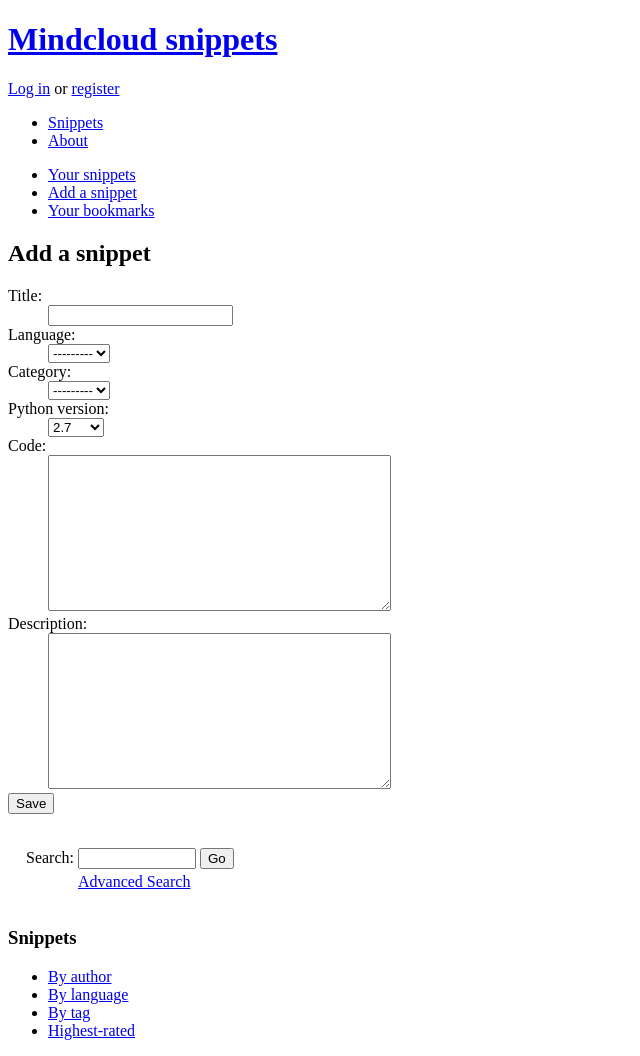
After one commit to Mindcloud/PyPlates, a Django app: template templates/mysite/add_snippet.html in a window 1280 px wide. The commit adds this page. Shown: the whole page, without its empty margins (0-640 px from the left). Run offline with Django 3.2, Linux system fonts and the light colour scheme; the template is opened without the code that fills it: values that come from a table or form of the project are taken from there, others are empty; parts of the project's set-up code (start-up, migrations or seed data) failed here and were passed over.

Commit message:
Added the forms for adding snippets from the web site

```diff
--- /dev/null
+++ b/snipsite/mysite/forms.py
@@ -0,0 +1,9 @@
+from django import forms
+from django.contrib import admin
+
+from mysite.models import Language, Snippet, Category, PYTHON_VERSIONS
+
+class SnippetForm(forms.ModelForm):
+    class Meta:
+         model = Snippet
+         exclude = ('user', 'rating_score',)
--- a/snipsite/mysite/models.py
+++ b/snipsite/mysite/models.py
@@ -6,6 +6,8 @@ from pygments import formatters, highlight, lexers
 from markdown import markdown
 from django import forms
 from django.forms import ModelForm, Textarea
+
+from taggit.managers import TaggableManager
 
 PYTHON_VERSIONS = (
     (3.0, '3.0'),
@@ -64,21 +66,29 @@ class Snippet(models.Model):
     def __unicode__(self):
         return self.title
 
+    def save(self, *args, **kwargs):
+        self.description_html = markdown(self.description, safe_mode="escape")
+        self.highlighted_code = self.highlight()
+        super(Snippet, self).save(*args, **kwargs)
+
     def entered_today(self):
         return self.pub_date.date() == datetime.date.today()
 
     def highlight(self): #highlight the code for the right syntax
         return highlight(self.code, self.language.get_lexer(),
                          formatters.HtmlFormatter(linenos=True))
-
     def get_version(self):
         return dict(PYTHON_VERSIONS)[self.python_version]
 
-class SnippetForm(ModelForm):
-    class Meta:
-        model = Snippet
-        fields = ('title', 'category', 'description', 'code', 'python_version')
-        widgets = {
-            'description': Textarea(attrs={'cols': 80, 'rows': 20}),
-            'code': Textarea(attrs={'cols': 80, 'rows': 20}),
-        }
+    @permalink
+    def get_absolute_url(self):
+        return ('snippet_detail', (), {'snippet_id': self.id})
+
+#class SnippetForm(forms.ModelForm):
+#    class Meta:
+#        model = Snippet
+#        fields = ('title', 'category', 'description', 'code', 'python_version')
+##        widgets = {
+#            'description': Textarea(attrs={'cols': 80, 'rows': 20}),
+#            'code': Textarea(attrs={'cols': 80, 'rows': 20}),
+#        }
--- a/snipsite/urls.py
+++ b/snipsite/urls.py
@@ -12,17 +12,12 @@ v1_api.register(SnippetResource())
 v1_api.register(UserResource())
 
 urlpatterns = patterns('',
-    # Examples:
-    # url(r'^$', 'snipsite.views.home', name='home'),
-    # url(r'^snipsite/', include('snipsite.foo.urls')),
     url(r'^$', snippets.snippet_list, name='snippet_list'),
     url(r'^(?P<snippet_id>\d+)/$', snippets.snippet_detail, name = 'snippet_detail'),
+    url(r'^add/$', snippets.edit_snippet, name='snippet_add'),
+    url(r'^(?P<snippet_id>\d+)/edit/$', snippets.edit_snippet, name='snippet_edit'),
 
-    # Uncomment the admin/doc line below to enable admin documentation:
     url(r'^admin/doc/', include('django.contrib.admindocs.urls')),
-
-    # Uncomment the next line to enable the admin:
     url(r'^admin/', include(admin.site.urls)),
-
     (r'^api/', include(v1_api.urls)),
 )
--- /dev/null
+++ b/templates/base.html
@@ -0,0 +1,87 @@
+<!DOCTYPE html PUBLIC "-//W3C//DTD XHTML 1.0 Strict//EN"
+                      "http://www.w3.org/TR/xhtml1/DTD/xhtml1-strict.dtd">
+<html xmlns="http://www.w3.org/1999/xhtml">
+<head>
+  <title>Mindcloud snippets: {% block title %}Home{% endblock %}</title>
+  </head>
+<body class="{% block bodyclass %}snippets{% endblock %}">
+  <div id="header">
+    <h1><a href="/">Mindcloud snippets</a></h1>
+    <div id="nav-main">
+      <span>
+        {% if user.is_authenticated %}
+          Logged in as <a href="/users/{{ user.username }}/">{{ user.username }}</a> (<a href="/add/">Add a snippet</a>) (<a href="/accounts/logout/">Log out</a>)
+        {% else %}
+          <a href="/accounts/login/?next={% ifequal request.path "/accounts/logout/" %}/{% else %}{{ request.path }}{% endifequal %}">Log in</a> or <a href="/accounts/register/">register</a>
+        {% endif %}
+      </span>
+      <ul>
+        <li id="nav-snippets"><a href="/snippets/">Snippets</a></li>
+        {% if user.is_authenticated %}
+          <li id="nav-account"><a href="/users/{{ user.username }}/">You</a></li>
+        {% endif %}
+        <li id="nav-about"><a href="/about/">About</a></li>
+      </ul>
+    </div>
+  </div>
+
+  <ul id="nav-secondary">
+  {% block secondary_nav %}
+    <li><a href="/users/">By author</a></li>
+    <li><a href="/languages/">By language</a></li>
+    <li><a href="/tags/">By tag</a></li>
+    <li><a href="/popular/rated/">Highest-rated</a></li>
+  {% endblock %}
+  </ul>
+
+
+  <h2>{% block content_header %}{% endblock %}</h2>
+  <div id="content">
+    <div id="main">
+      {% block content %}
+      {% endblock %}
+    </div>
+    <div id="sidebar">
+      <div style="padding: 15px;">
+        <form method="get" action="/search/">
+          <table>
+            <tr>
+              <td><label for="id_q">Search:</label></td>
+              <td><input type="text" name="q" id="id_q" style="width: 110px;" value="{{ request.GET.q }}" /></td>
+              <td><input type="submit" value="Go" /></td>
+            </tr>
+            <tr>
+              <td></td>
+              <td><a href="/search/advanced/">Advanced Search</a></td>
+            </tr>
+          </table>
+        </form>
+      </div>
+    </div>
+  </div>
+  {% block extra_content %}
+  {% endblock %}
+
+  <div id="footer">
+    <div class="chunk">
+      <h3>Snippets</h3>
+      <ul>
+        <li><a href="/users/">By author</a></li>
+        <li><a href="/languages/">By language</a></li>
+        <li><a href="/tags/">By tag</a></li>
+        <li><a href="/popular/rated/">Highest-rated</a></li>
+      </ul>
+    </div>
+    {% if user.is_authenticated %}
+    <div class="chunk">
+      <h3>Your account</h3>
+      <ul>
+        <li><a href="/users/{{ user.username }}/">Your snippets</a></li>
+        <li><a href="/snippets/add/">Add a snippet</a></li>
+        <li><a href="/accounts/logout/">Log out</a></li>
+      </ul>
+    </div>
+    {% endif %}
+  </div>
+</body>
+</html>
--- /dev/null
+++ b/templates/base_user.html
@@ -0,0 +1,9 @@
+{% extends "base.html" %}
+
+{% block bodyclass %}account{% endblock %}
+
+{% block secondary_nav %}
+<li><a href="/users/{{ user.username }}/">Your snippets</a></li>
+<li><a href="/snippets/add/">Add a snippet</a></li>
+<li><a href="/bookmarks/">Your bookmarks</a></li>
+{% endblock %}
--- /dev/null
+++ b/templates/mysite/add_snippet.html
@@ -0,0 +1,63 @@
+{% extends "base_user.html" %}
+
+{% block title %}Add a snippet{% endblock %}
+
+{% block content_header %}Add a snippet{% endblock %}
+
+{% block content %}
+  {% if form.errors %}
+    <p class="error">Please correct the errors below:</p>
+  {% endif %}
+
+  <form method="post" action="">{% csrf_token %}
+    <dl>
+      <dt><label for="id_title">Title: {% if form.title.errors %}<span class="error">{{ form.title.errors|join:", " }}</span>{% endif %}</label></dt>
+      <dd>{{ form.title }}</dd>
+      <dt><label for="id_language">Language:</label></dt>
+      <dd>{{ form.language }}{% if form.language.errors %}<span class="error">&nbsp;&nbsp;{{ form.language.errors|join:", " }}</span>{% endif %}</dd>
+      <dt><label for="id_category">Category:</label></dt>
+      <dd>{{ form.category }}{% if form.category.errors %}<span class="error">&nbsp;&nbsp;{{ form.category.errors|join:", " }}</span>{% endif %}</dd>
+      <dt><label for="id_django_version">Python version:</label></dt>
+      <dd>{{ form.python_version }}{% if form.python_version.errors %}<span class="error">&nbsp;&nbsp;{{ form.python_version.errors|join:", " }}</span>{% endif %}</dd>
+      <dt><label for="id_code">Code: {% if form.code.errors %}<span class="error">{{ form.code.errors|join:", " }}</span>{% endif %}</label></dt>
+      <dd>{{ form.code }}</dd>
+      <dt><label for="id_description">Description: {% if form.description.errors %}<span class="error">{{ form.description.errors|join:", " }}</span>{% endif %}</label></dt>
+      <dd>{{ form.description }}<br />
+      <dt><input type="submit" value="Save" /></dt>
+    </dl>
+  </form>
+{% endblock %}
+
+{% block sidebar %}
+  <p>All fields are required; tags should be separated with spaces, and you can use Markdown in the description for your snippet, but <strong>raw HTML will be removed</strong>.</p>
+
+  <p>Remember: by posting a snippet, you agree to let anyone make use of the code.</p>
+
+  <h3>Markdown quick reference:</h3>
+    <dl>
+    <dt>Bold and italic text:</dt>
+    <dd><strong>**bold**</strong> and <em>*italic*</em> text</dd>
+
+    <dt>Links:</dt>
+    <dd>[link text](link URL)</dd>
+
+    <dt>Code:</dt>
+    <dd><code>`code`</code></dd>
+
+    <dt>Code block:</dt>
+    <dd>Indent each line four spaces</dd>
+
+    <dt>Blockquote:</dt>
+    <dd>Start each line with &gt;</dd>
+
+    <dt>Unordered lists:</dt>
+    <dd>Start each item with *</dd>
+
+    <dt>Ordered lists:</dt>
+    <dd>Start each item with a number and a period (e.g., 1. for the first item, 2. for the second, and so on)</dd>
+
+    <dt></dt>
+    <dd></dd>
+  </dl>
+
+{% endblock %}
--- a/templates/mysite/snippet_list.html
+++ b/templates/mysite/snippet_list.html
@@ -1,6 +1,8 @@
-{% block title %}All snippets{% endblock %}
+{% extends "base.html" %}
 
-{% block content_header %}All snippets{% endblock %}
+{% block title %}Snippet list{% endblock %}
+
+{% block content_header %}Snippet List{% endblock %}
 
 {% block content %}
   {% if object_list %}
```
Also changed, not shown: snipsite/mysite/views/snippets.py (+25 -0 lines), templates/mysite/edit_snippet.html (added, +64 -0 lines), templates/mysite/snippet_detail.html (added, +26 -0 lines), 3 other files.
